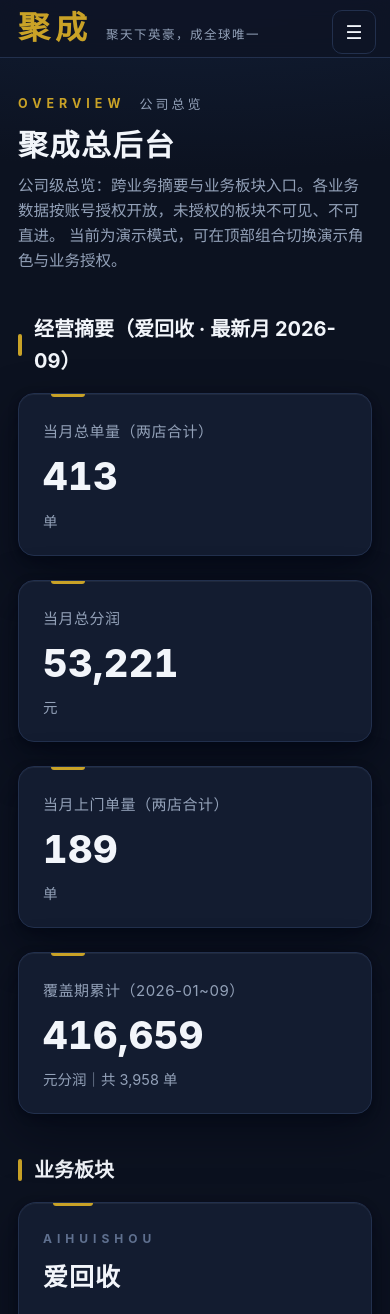
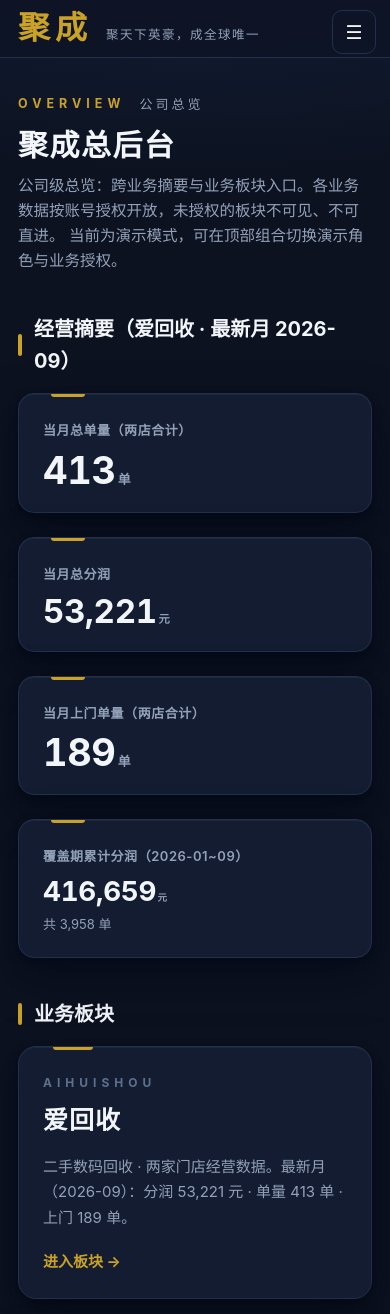
Before and after one commit to mzq1819341343-ux/jucheng-admin-web, a Next.js app: page / in a window 390 px wide. Shown: the top 1314 px of the page. Built offline with nearby package versions, Linux system fonts and the light colour scheme; no server answers; the database is empty.

Commit message:
指令39 第1轮：KPI 防溢出（长度分档流体字号 + tabular-nums）与单位基线后缀、标签/说明层级

```diff
--- a/app/globals.css
+++ b/app/globals.css
@@ -259,6 +259,7 @@
 .kpi-card {
   position: relative;
   overflow: hidden;
+  min-width: 0; /* 栅格内可收缩，配合主数字分档缩放防溢出（指令39） */
   background: var(--card);
   border: 1px solid var(--border);
   border-radius: 16px;
@@ -288,21 +289,32 @@
   box-shadow: var(--shadow-lift), inset 0 1px 0 var(--card-highlight);
   border-color: var(--gold-dim);
 }
-.kpi-label { color: var(--muted); font-size: 15px; margin-bottom: 12px; letter-spacing: 0.5px; }
+/* 三级层级（指令39 · IBCS）：标签（小而清晰）→ 主数字（绝对主导）→ 单位后缀 / 说明行 */
+.kpi-label { color: var(--muted); font-size: 13px; font-weight: 600; margin-bottom: 10px; letter-spacing: 0.04em; }
 .kpi-value {
-  font-size: 64px;
-  font-weight: 800;
+  --kpi-fs: clamp(40px, 4.6vw, 64px); /* 流体基准字号：桌面大场、窄屏自动收 */
+  font-size: calc(var(--kpi-fs) * var(--kpi-scale, 1)); /* × 长度分档（组件按字符数给） */
+  font-weight: 700;
   color: var(--text);
   font-variant-numeric: tabular-nums;
-  line-height: 1.08;
-  letter-spacing: 0.5px;
+  line-height: 1.02;
+  letter-spacing: -0.01em;
+  white-space: nowrap;
+}
+/* 单位：主数字的基线对齐后缀，与主值同视线（不再缩到角落当小字） */
+.kpi-unit {
+  font-size: 0.34em;
+  font-weight: 600;
+  color: var(--muted);
+  margin-left: 0.16em;
+  letter-spacing: 0.02em;
 }
 .kpi-value.locked { font-size: 28px; color: var(--red); padding: 12px 0; }
-.kpi-sub { color: var(--muted); font-size: 14px; margin-top: 12px; }
+.kpi-sub { color: var(--muted); font-size: 13px; line-height: 1.5; margin-top: 10px; }
 .kpi-wide { grid-column: span 2; }
 .kpi-hero { background: var(--card); }
 .kpi-hero::before { width: 56px; }
-.kpi-hero .kpi-value { font-size: 80px; }
+.kpi-hero .kpi-value { --kpi-fs: clamp(56px, 5.6vw + 8px, 80px); }
 .sparkline { margin-top: 14px; }
 
 /* ---------- 业务板块入口卡 ---------- */
@@ -616,10 +628,10 @@
   .kpi-row { grid-template-columns: 1fr; } /* KPI 卡纵向堆叠 */
   .biz-grid { grid-template-columns: 1fr; }
   .kpi-wide { grid-column: span 1; }
-  .kpi-value { font-size: 46px; }
-  .kpi-hero .kpi-value { font-size: 58px; }
+  .kpi-value { --kpi-fs: 46px; }
+  .kpi-hero .kpi-value { --kpi-fs: 58px; }
   .kpi-card { padding: 26px 24px 22px; }
-  .kpi-sub { font-size: 14.5px; }
+  .kpi-sub { font-size: 13px; }
   .card { padding: 22px 18px; }
   .card.table-wrap { padding: 14px 12px; }
   h1.page-title { font-size: 30px; }
@@ -633,8 +645,8 @@
   table.report th, table.report td { padding: 11px 12px; }
 }
 @media (max-width: 400px) {
-  .kpi-value { font-size: 38px; }
-  .kpi-hero .kpi-value { font-size: 46px; }
+  .kpi-value { --kpi-fs: 38px; }
+  .kpi-hero .kpi-value { --kpi-fs: 46px; }
   .biz-grid { grid-template-columns: 1fr; }
 }
 
--- a/app/page.tsx
+++ b/app/page.tsx
@@ -60,13 +60,14 @@
         </h2>
         {hasAihuishou ? (
           <div className="kpi-row">
-            <KpiCard label="当月总单量（两店合计）" value={int(latest?.orders)} sub="单" />
-            <KpiCard label="当月总分润" value={money(latest?.profit)} sub="元" />
-            <KpiCard label="当月上门单量（两店合计）" value={int(latest?.door_orders)} sub="单" />
+            <KpiCard label="当月总单量（两店合计）" value={int(latest?.orders)} unit="单" />
+            <KpiCard label="当月总分润" value={money(latest?.profit)} unit="元" />
+            <KpiCard label="当月上门单量（两店合计）" value={int(latest?.door_orders)} unit="单" />
             <KpiCard
-              label="覆盖期累计（2026-01~09）"
+              label="覆盖期累计分润（2026-01~09）"
               value={money(totalProfit)}
-              sub={`元分润｜共 ${int(totalOrders)} 单`}
+              unit="元"
+              sub={`共 ${int(totalOrders)} 单`}
             />
           </div>
         ) : (
--- a/components/KpiCard.tsx
+++ b/components/KpiCard.tsx
@@ -1,13 +1,49 @@
+import type { CSSProperties } from "react";
 import CountUp from "./CountUp";
+
+/**
+ * KPI 主数字（指令39）：按展示字符串长度分档缩放，保证任何卡内完整可见、不裁切。
+ * 档位（scale）：≤5 字符 1 · 6 字符 0.87 · 7–8 字符 0.73 · 9–10 字符 0.62 · ≥11 字符 0.53。
+ * （档位已按「数字 0.62em/字宽 + 千分位 0.28em + 单位后缀宽度」保守估算校准，
+ *   桌面四列卡 222px 内容宽下最长串「416,661」+ 单位仍留 ≥5% 余量。）
+ * 实际字号 = 流体基准字号（--kpi-fs，CSS 按视口/情境给）× 本档 scale。
+ * 单位（unit）渲染为主数字的基线对齐后缀，不再塞进下方小字说明。
+ */
+export function kpiScaleFor(value: string): number {
+  const len = value.replace(/\s/g, "").length;
+  if (len <= 5) return 1;
+  if (len === 6) return 0.87;
+  if (len <= 8) return 0.73;
+  if (len <= 10) return 0.62;
+  return 0.53;
+}
+
+export function KpiValue({
+  value,
+  unit,
+}: {
+  value: string;
+  unit?: string;
+}) {
+  const style = { "--kpi-scale": kpiScaleFor(value) } as CSSProperties;
+  return (
+    <div className="kpi-value" style={style}>
+      <CountUp value={value} />
+      {unit ? <span className="kpi-unit">{unit}</span> : null}
+    </div>
+  );
+}
 
 export default function KpiCard({
   label,
   value,
+  unit,
   sub,
   locked,
 }: {
   label: string;
   value: string;
+  unit?: string;
   sub?: string;
   locked?: boolean;
 }) {
@@ -21,9 +57,7 @@
         </>
       ) : (
         <>
-          <div className="kpi-value">
-            <CountUp value={value} />
-          </div>
+          <KpiValue value={value} unit={unit} />
           {sub ? <div className="kpi-sub">{sub}</div> : null}
         </>
       )}
```
Also changed, not shown: app/business/aihuishou/page.tsx (+12 -11 lines).
